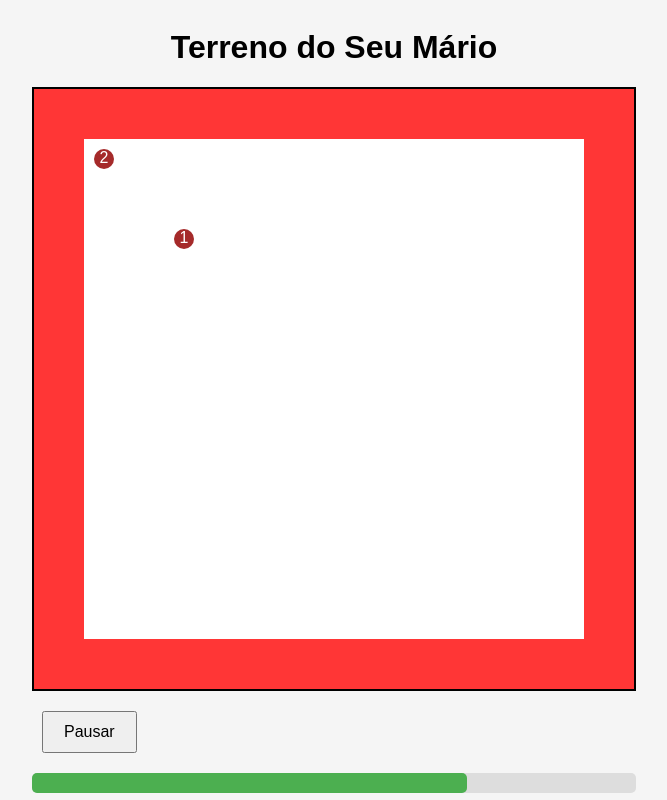
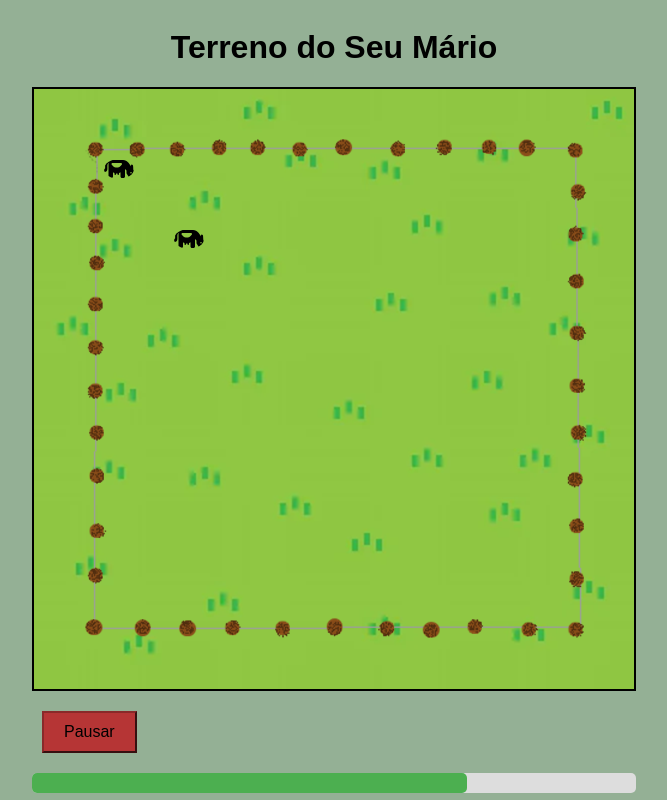
Before and after one commit to gabrielss2406/ConnectFarm-LocalizationSystem, a website: page public/index.html in a window 1280 px wide. Both pictures are taken after a click on the button "Continuar". Shown: the whole page, without its empty margins (306-973 px from the left). Drawn offline with Linux system fonts and the light colour scheme.

Commit message:
feat: beatiful design

```diff
--- a/public/index.html
+++ b/public/index.html
@@ -12,8 +12,12 @@
     <div id="container">
         <h1>Terreno do Seu Mário</h1>
         <div id="square">
-            <div id="cow14" class="cow" style="left: 140px; top: 140px;">1</div>
-            <div id="cow121" class="cow" style="left: 60px; top: 60px;">2</div>
+            <div id="cow14" class="cow" style="left: 140px; top: 140px;">
+                <span class="cow-number">14</span>
+            </div>
+            <div id="cow121" class="cow" style="left: 70px; top: 70px;">
+                <span class="cow-number">121</span>
+            </div>
         </div>
         <div id="buttons">
             <button id="pauseBtn" style="display: none;">Pausar</button>
@@ -159,22 +163,26 @@
         }
 
         function updateProgressBar() {
-            let timeLeft = intervalDuration / 1000; // Convert to seconds
-            progressBar.style.width = '100%'; // Start with full width
+            let timeLeft = intervalDuration; // Tempo restante em milissegundos
+            progressBar.style.width = '100%'; // Começa com largura cheia
 
             function update() {
                 if (sending) {
-                    timeLeft -= updateInterval / 1000;
-                    const percentage = (timeLeft / (intervalDuration / 1000)) * 100;
-                    progressBar.style.width = `${percentage}%`;
+                    timeLeft -= updateInterval;
 
                     if (timeLeft <= 0) {
-                        timeLeft = intervalDuration / 1000; // Reset time
+                        // Reinicia o tempo quando o intervalo terminar
+                        timeLeft = intervalDuration;
                         progressBar.style.width = '100%';
+                    } else {
+                        const percentage = (timeLeft / intervalDuration) * 100;
+                        progressBar.style.width = `${percentage}%`;
                     }
                 }
             }
 
+            // Limpa qualquer intervalo anterior antes de iniciar um novo
+            clearInterval(progressIntervalId);
             progressIntervalId = setInterval(update, updateInterval);
         }
 
--- a/public/style.css
+++ b/public/style.css
@@ -4,7 +4,7 @@ body {
     align-items: center;
     min-height: 100vh;
     margin: 0;
-    background-color: #f5f5f5;
+    background-color: #16531875;
     font-family: Arial, sans-serif;
 }
 
@@ -13,28 +13,47 @@ body {
 }
 
 #square {
+    background-image: url("background.png");
     width: 600px;
     height: 600px;
     border: 2px solid black;
-    box-shadow: inset 0 0 0 50px #ff0000c9;
+    /* box-shadow: inset 0 0 0 50px #ff0000c9; */
     position: relative;
     margin: 0 auto;
-    background-color: #fff;
+    /* background-color: #fff; */
     color: white;
 }
 
 .cow {
-    width: 20px;
+    width: 30px;
     height: 20px;
-    background-color: brown;
+    background-image: url("cow.svg");
+    background-position: center;
+    background-size: 100%;
     border-radius: 50%;
     position: absolute;
     cursor: grab;
+    display: flex;
+    justify-content: center;
+    align-items: center;
+}
+
+.cow .cow-number {
+    opacity: 0;
+    transition: opacity 0.2s;
+    color: white;
+    font-size: 16px;
+    pointer-events: none;
+}
+
+.cow:hover .cow-number {
+    opacity: 1;
 }
 
 .cow:active {
     cursor: grabbing;
 }
+
 
 #buttons {
     margin-top: 20px;
@@ -46,6 +65,14 @@ button {
     font-size: 16px;
     cursor: pointer;
     display: block;
+    background-color: #35b63a;
+    border-color: #247727;
+    border: 1;
+}
+
+#pauseBtn {
+    background-color: #b63535;
+    border-color: #8a2929;
 }
 
 #progress-container {
```
Also changed, not shown: public/background.png (added), public/cow.svg (added).
